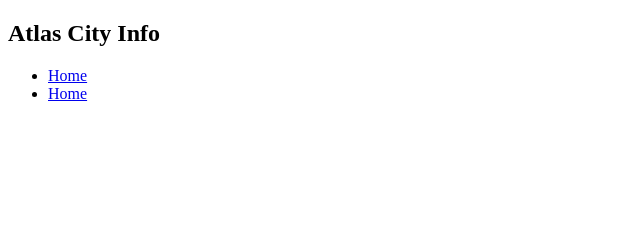
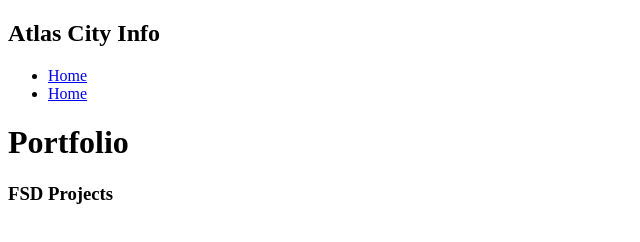
Before and after one commit to CalAMcK/CalAMcK.github.io, a plain HTML site: page portfolio.html in a window 1280 px wide. Shown: the whole page, without its empty margins (0-640 px from the left). Drawn offline with Linux system fonts and the light colour scheme.

Commit message:
finnished TODO 5

```diff
--- a/portfolio.html
+++ b/portfolio.html
@@ -20,7 +20,16 @@
       </nav>
 
       <main>
+        <div class="content">
+          <h1>Portfolio</h1>
+          <h3>FSD Projects</h3>
+          <ul id="portfolio">
 
+          </ul>
+
+          <!--ASD Projects will go here. -->
+
+        </div>
       </main>
     </div>
   </body>
```
